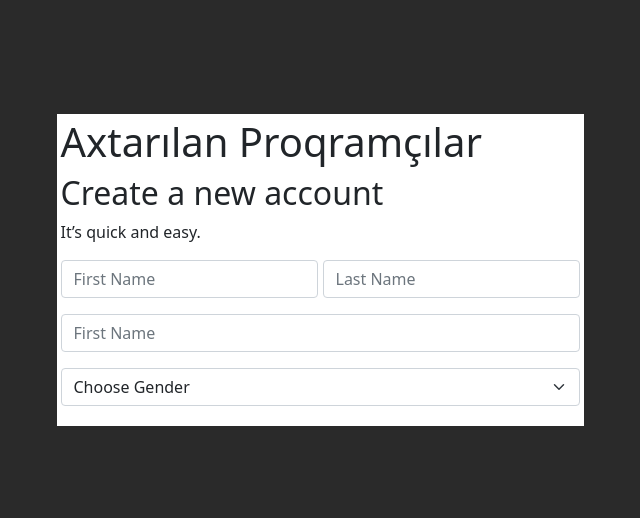
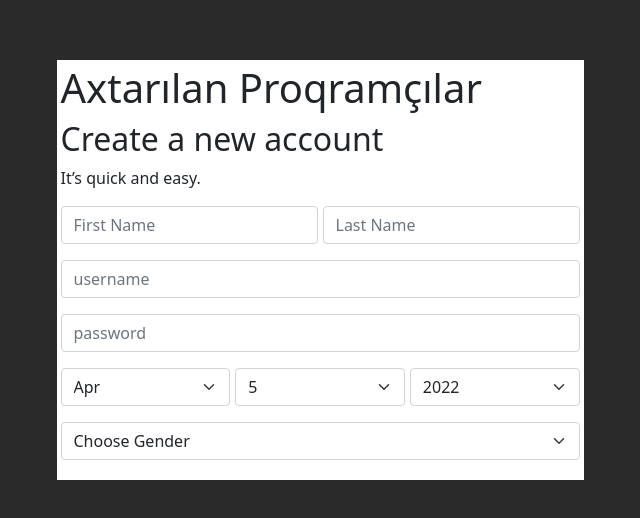
Before and after one commit to RahmaNiftaliyev/axtarilanproqramcilar, a React (Create React App) app: page /register in a window 1280 px wide. Shown: the part 130-648 px from the top of the page, without its empty margins (320-960 px from the left). Built offline with nearby package versions, Linux system fonts and the light colour scheme.

Commit message:
register page logic  building

```diff
--- a/src/app/rootReducer.js
+++ b/src/app/rootReducer.js
@@ -1,11 +1,14 @@
-import usersReducer from './../features/redux/usersSlice';
-import developersReducer from './../features/redux/developersSlice';
-import customersReducer from './../features/redux/customersSlice';
-import gendersReducer from './../features/redux/gendersSlice';
+import usersReducer from "./../features/redux/usersSlice";
+import developersReducer from "./../features/redux/developersSlice";
+import customersReducer from "./../features/redux/customersSlice";
+import gendersReducer from "./../features/redux/gendersSlice";
+import registerReducer from "./../features/redux/registerSlice";
+
 // eslint-disable-next-line import/no-anonymous-default-export
 export default {
-    users:usersReducer,
-    developers:developersReducer,
-    customers:customersReducer,
-    genders:gendersReducer
-}
+  users: usersReducer,
+  developers: developersReducer,
+  customers: customersReducer,
+  genders: gendersReducer,
+  register: registerReducer,
+};
--- a/src/features/common/login/Login.jsx
+++ b/src/features/common/login/Login.jsx
@@ -1,6 +1,7 @@
 import React, { useState } from "react";
 import { Link } from "react-router-dom";
 import { Form, FormGroup, Input, Label, Button } from "reactstrap";
+import { useNavigate } from "react-router-dom";
 
 const Login = () => {
   const [password, setPassword] = useState("");
@@ -8,11 +9,14 @@ const Login = () => {
   const [error, setError] = useState("");
 
   const isDisabled = [email, password].every(Boolean);
+  const navigate = useNavigate();
 
   const setErrorController = (callback) => {
     callback("pls set all fields");
-    setTimeout(() => callback(''), 2000);
+    setTimeout(() => callback(""), 2000);
   };
+
+
 
   const handleSubmit = (e) => {
     if (!isDisabled) {
@@ -56,7 +60,10 @@ const Login = () => {
             Login
           </Button>
         </Form>
-        <Link to="/recovery">Forgot Password?</Link>
+        <FormGroup>
+          <Link to="/recovery">Forgot Password?</Link>
+          <Button type onClick={() => navigate("/register")}>Register</Button>
+        </FormGroup>
       </div>
     </div>
   );
--- a/src/features/common/register/Register.jsx
+++ b/src/features/common/register/Register.jsx
@@ -1,12 +1,18 @@
+/* eslint-disable no-unused-expressions */
+/* eslint-disable no-lone-blocks */
+/* eslint-disable no-undef */
+/* eslint-disable array-callback-return */
 /* eslint-disable no-unused-vars */
 // @ts-nocheck
-import React, { useState } from "react";
+import React, { useState, useEffect } from "react";
 import { useSelector } from "react-redux";
 import { Form, FormGroup, Input, Button } from "reactstrap";
 import { selectAllGenders } from "./../../redux/gendersSlice";
+import { selectAllMonthes } from "./../../redux/registerSlice";
 
 const Register = () => {
   const allGenders = useSelector(selectAllGenders);
+  const allRegisters = useSelector(selectAllMonthes);
 
   const [firstName, setFirstName] = useState("");
   const [lastName, setLastName] = useState("");
@@ -14,14 +20,64 @@ const Register = () => {
   const [number, setNumer] = useState("");
   const [password, setPassword] = useState("");
   const [confirmPassword, setConfirmPassword] = useState("");
-  const [birthday, setBirthday] = useState("");
   const [gender, setGender] = useState("");
   const [error, setError] = useState("");
+  const [data, setData] = useState([]);
   const [isSetted, setIsSetted] = useState(false);
+  const [birthday, setBirthday] = useState({
+    month: new Date().getMonth(),
+    day: new Date().getDate(),
+    year: new Date().getFullYear(),
+  });
 
-  const renderedOptions = allGenders.map((g) => {
-    return <option id={g.id}>{g.gender}</option>;
+  const [optionCheck, setOptionCheck] = useState(false);
+
+  // gender options
+  const renderedOptions = allGenders.map((gender) => {
+    return (
+      <option key={gender.id} value={gender.gender}>
+        {gender.gender}
+      </option>
+    );
   });
+
+  console.log(birthday);
+
+  // 12 months
+  const months = allRegisters.map((register) => register.name);
+
+  const renderedMonths = months.map((month, index) => {
+    return (
+      <option
+        key={index}
+        defaultValue={month}
+        selected={birthday.month === index ? true : false}
+      >
+        {month}
+      </option>
+    );
+  });
+
+  const dayLogicController = (
+    counter = allRegisters.find((monthObj) => {
+      return parseInt(monthObj.id) === birthday.month ? monthObj.maxDate : null;
+    })
+  ) => {
+    let days = [];
+    const maxContent = counter;
+    if (maxContent.maxDate >= 31) {
+      for (let i = 0; i <= maxContent.maxDate; i++) {
+        debugger;
+        days.push(i);
+      }
+    } else {
+      for (let i = 1905; i <= maxContent; i++) {
+        days.push(i);
+      }
+    }
+
+    return days;
+  };
 
   const emailNumberHandler = (e) => {
     console.log(e.target.value);
@@ -61,20 +117,61 @@ const Register = () => {
               />
             </FormGroup>
             {/* email or mobile number */}
+
+            <FormGroup>
               <Input
                 type="email"
                 id="email"
-              placeholder={error && error.length > 0 ? error : "First Name"}
+                placeholder={error && error.length > 0 ? error : "username"}
                 name="email"
                 aria-labelledby="email"
                 value={isSetted ? email : ""}
                 onChange={emailNumberHandler}
               />
-            <FormGroup></FormGroup>
+            </FormGroup>
             {/* password */}
-            <FormGroup></FormGroup>
-            {/* birthday year month day */}
-            <FormGroup></FormGroup>
+            <FormGroup>
+              <Input
+                type="password"
+                id="password"
+                placeholder={error && error.length > 0 ? error : "password"}
+                name="password"
+                aria-labelledby="password"
+                value={password}
+                onChange={(e) => setLastName(e.target.value)}
+              />
+            </FormGroup>
+            {/* birthday year month day start => */}
+            <FormGroup className="grid-initial frame-3">
+              <Input type="select">{renderedMonths}</Input>
+              <Input type="select">
+                {dayLogicController().map((day, index) => {
+                  return (
+                    <option
+                      key={index}
+                      value={day}
+                      selected={birthday.day === day}
+                    >
+                      {day > 0 ? day : "Choose Day"}
+                    </option>
+                  );
+                })}
+              </Input>
+              <Input type="select">
+                {dayLogicController(birthday.year).map((year, index) => {
+                  return (
+                    <option
+                      key={index}
+                      value={year}
+                      selected={birthday.year === year}
+                    >
+                      {year > 0 ? year : "Choose Year"}
+                    </option>
+                  );
+                })}
+              </Input>
+            </FormGroup>
+            {/* birthday year month day end => */}
             {/* genders */}
             <FormGroup>
               <Input type="select">
--- /dev/null
+++ b/src/features/redux/registerSlice.js
@@ -0,0 +1,61 @@
+/* eslint-disable no-undef */
+import { createSlice, createEntityAdapter } from "@reduxjs/toolkit";
+
+
+const adapterizer = () => {
+  return {
+    selectIds: (month) => month.id,
+    sortComparer:(previousMonth,nextMonth) => previousMonth.id.localeCompare(nextMonth.id)
+  }
+}
+
+const registerAdapter = createEntityAdapter(adapterizer());
+
+
+
+const initialState = {
+  status: "idle",
+  error: null,
+  birthday: {},
+  fullYear: {
+    ids: ["1", "2", "3", "4", "5", "6", "7", "8", "9", "10", "11", "12"],
+    entities: {
+      1: { id: "1", name: "Jan", maxDate: 31 },
+      2: { id: "2", name: "Feb", maxDate: 28 },
+      3: { id: "3", name: "Mar", maxDate: 31 },
+      4: { id: "4", name: "Apr", maxDate: 30 },
+      5: { id: "5", name: "May", maxDate: 31 },
+      6: { id: "6", name: "Jun", maxDate: 30 },
+      7: { id: "7", name: "Jul", maxDate: 30 },
+      8: { id: "8", name: "Aug", maxDate: 31 },
+      9: { id: "9", name: "Sep", maxDate: 30 },
+      10: { id: "10", name: "Oct", maxDate: 31 },
+      11: { id: "11", name: "Nov", maxDate: 30 },
+      12: { id: "12", name: "Dec", maxDate: 31 },
+    },
+  },
+};
+
+
+const sliceInvoker = () => {
+   return {
+    name:"register",
+    initialState,
+    reducers:{},
+    extraReducers:{}
+   }
+}
+
+
+const registerSlice = createSlice(sliceInvoker());
+
+
+export const {
+
+  selectAll:selectAllMonthes,
+  selectById:selectMonthById,
+  selectEntities:selectMonthEntity
+
+} = registerAdapter.getSelectors(state => state.register.fullYear)
+
+export default registerSlice.reducer
--- a/src/index.js
+++ b/src/index.js
@@ -1,13 +1,13 @@
 /* eslint-disable no-unused-vars */
 // @ts-nocheck
 import React from "react";
-import ReactDOM from "react-dom";
+import ReactDOM from "react-dom/client";
 import { Provider } from "react-redux";
 import { BrowserRouter } from "react-router-dom";
 import store from "./app/store";
 import App from "./features/root/App";
 import "./index.css";
-import 'bootstrap/dist/css/bootstrap.min.css';
+import "bootstrap/dist/css/bootstrap.min.css";
 import inject from "./inject";
 
-inject(ReactDOM, BrowserRouter, Provider, App, store);
+inject(ReactDOM, BrowserRouter, Provider, App, store, React);
--- a/src/inject.js
+++ b/src/inject.js
@@ -1,3 +1,4 @@
+/* eslint-disable no-unused-vars */
 import React from "react";
 
 const inject = (
@@ -5,19 +6,18 @@ const inject = (
   ParamsBrowserRouter,
   ParamsProvider,
   ParamsApp,
-  ParamsStore
+  ParamsStore,
+  ParamsReact
 ) => {
-  const rootElement = document.getElementById("root");
-  return {
-    obj: ParamsReactDom.render(
-      <ParamsBrowserRouter>
-        <ParamsProvider store={ParamsStore}>
-          <ParamsApp />
-        </ParamsProvider>
-      </ParamsBrowserRouter>,
-      rootElement
-    ),
-  };
+  const container = document.getElementById("root");
+  const root = ParamsReactDom.createRoot(container);
+  return root.render(
+    <ParamsBrowserRouter>
+      <ParamsProvider store={ParamsStore}>
+        <ParamsApp name="Axtarılan Proqramçılar" />
+      </ParamsProvider>
+    </ParamsBrowserRouter>
+  );
 };
 
 export default inject;
```
Lines whose indentation alone changed are shown as unchanged.
